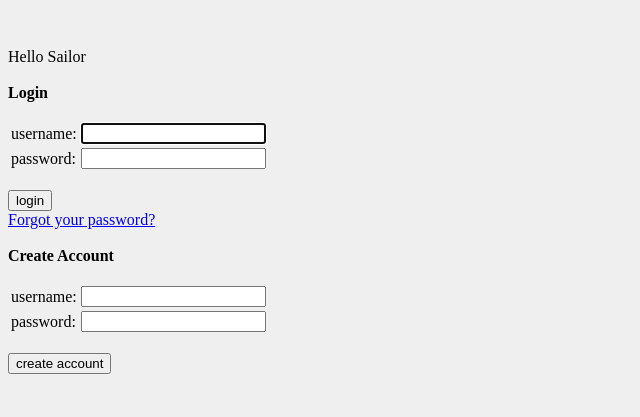
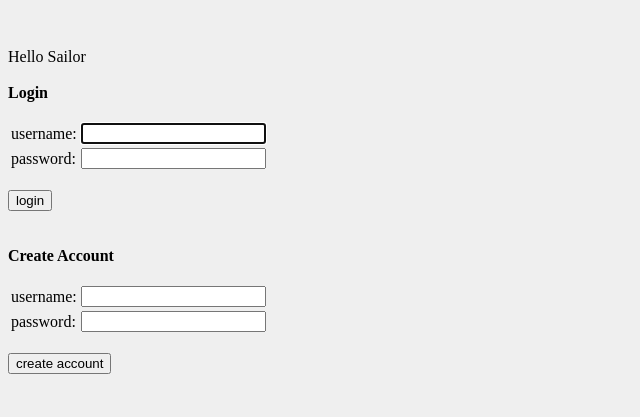
Before and after one commit to joerickard/SoftwareDevProject, a plain HTML site: page templates/loginRegister.html in a window 1280 px wide. Shown: the whole page, without its empty margins (0-640 px from the left). Drawn offline with Linux system fonts and the light colour scheme.

Commit message:
no "forgot pass"

```diff
--- a/templates/loginRegister.html
+++ b/templates/loginRegister.html
@@ -41,7 +41,6 @@
 		<br>
 		<input type="submit" value="login">
 	</form>
-	<a href="forgot?id=">Forgot your password?</a>
 	<br/>
 	<br/>
 	<b>Create Account</b><br><br>
```
